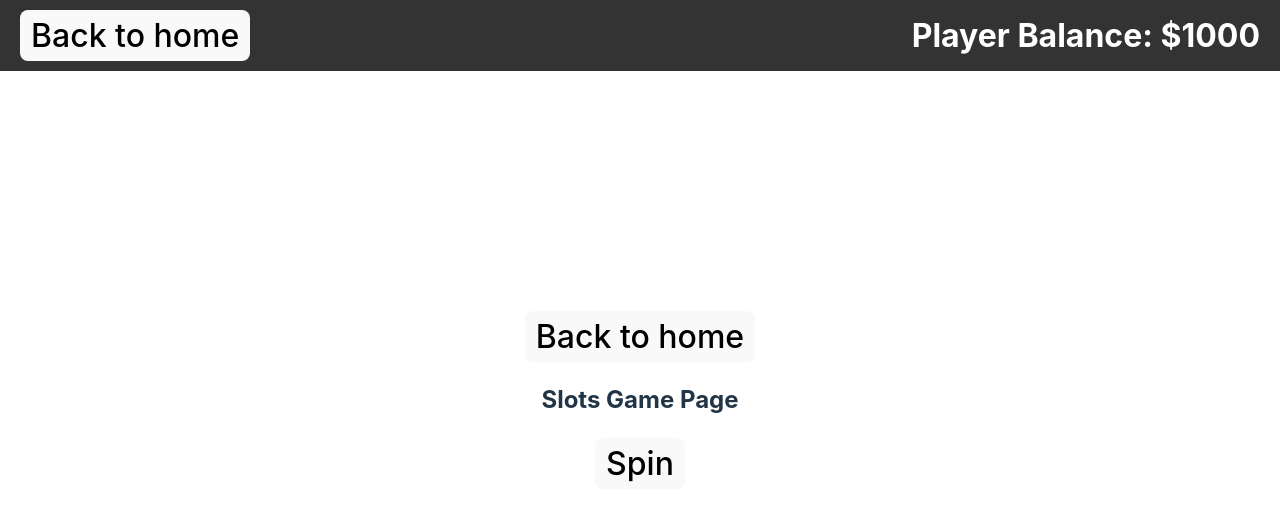
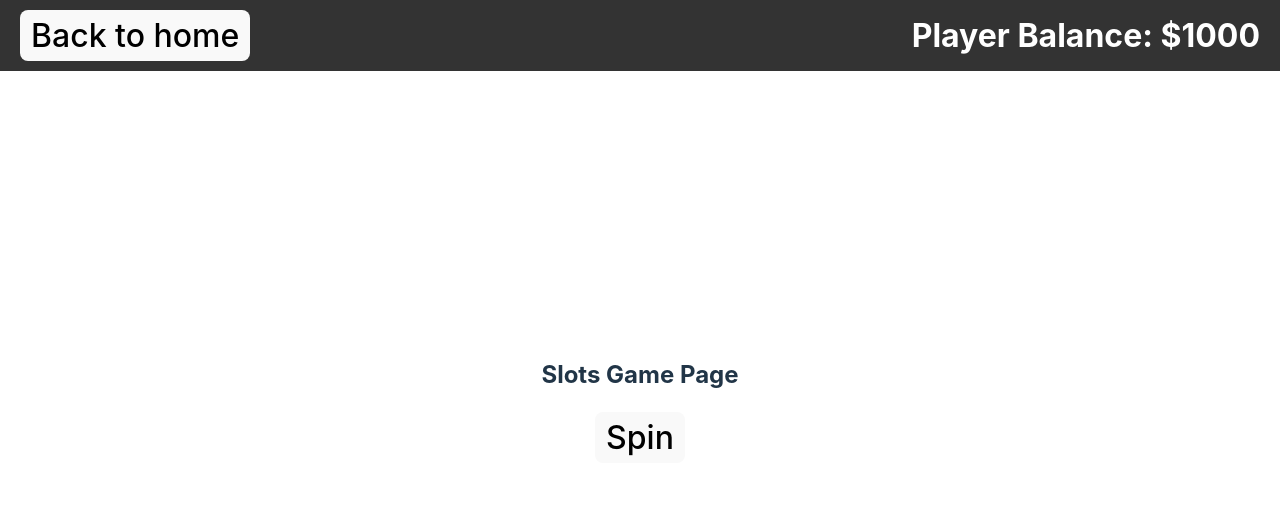
Before and after one commit to ThomasClifton/CasinoSim, a React (Vite) app: page /slots in a window 1280 px wide. Shown: the top 520 px of the page. Built offline with nearby package versions, Linux system fonts and the light colour scheme.

Commit message:
renamed and removed redundant buttons

```diff
--- a/src/components/header.tsx
+++ b/src/components/header.tsx
@@ -1,6 +1,6 @@
 import React from 'react';
 import { Link } from 'react-router-dom';
-import '../styles/header.css'
+import '../styles/_header.css'
 
 class Header extends React.Component<{ balance: any }> {
     render() {
--- a/src/containers/BlackjackGameContainer.tsx
+++ b/src/containers/BlackjackGameContainer.tsx
@@ -1,12 +1,6 @@
-import {Link} from "react-router-dom";
-
 const Blackjack = () => {
     return (
         <div>
-            <Link to="/">
-                <button>Back to home</button>
-            </Link>
-
             <h2>Blackjack Game Page</h2>
             {/* Add Blackjack game content */}
         </div>
--- a/src/containers/SlotsGameContainer.tsx
+++ b/src/containers/SlotsGameContainer.tsx
@@ -1,5 +1,4 @@
 import React, { useState } from "react";
-import {Link} from "react-router-dom";
 
 const slotsItems = ['melon', 'heart', 'cherry', 'clover', 'bell', 'bar', 'seven'];
 const slotsImages: {[key:string]: string} = {
@@ -23,10 +22,6 @@ const Slots = () => {
     }
     return (
         <div>
-            <Link to="/">
-                <button>Back to home</button>
-            </Link>
-
             <h2>Slots Game Page</h2>
             {/* Add Slots game content */}
             <button onClick={handleSpinClick}>Spin</button>
--- a/tsconfig.json
+++ b/tsconfig.json
@@ -18,7 +18,8 @@
     "strict": true,
     "noUnusedLocals": true,
     "noUnusedParameters": true,
-    "noFallthroughCasesInSwitch": true
+    "noFallthroughCasesInSwitch": true,
+    "allowSyntheticDefaultImports": true
   },
   "include": ["src"],
   "references": [{ "path": "./tsconfig.node.json" }]
```
Also changed, not shown: src/containers/HeaderContainer.tsx (deleted, +0 -16 lines), src/styles/_header.css (renamed from src/styles/header.css).
